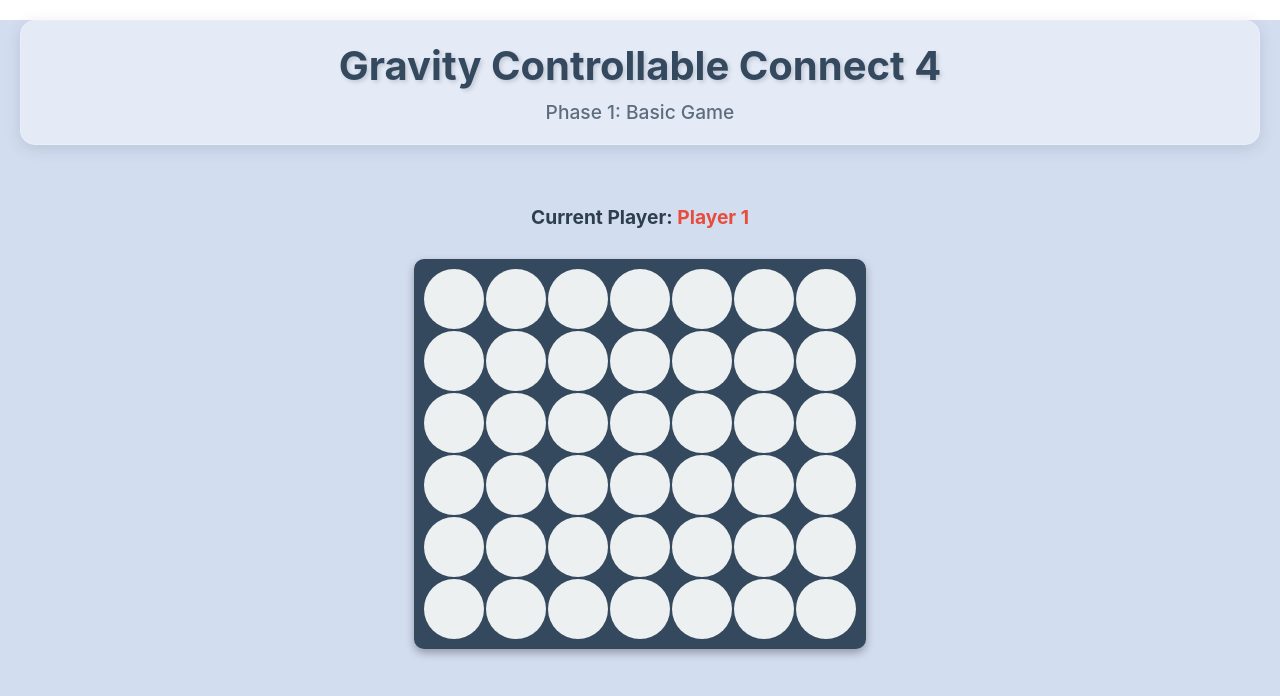
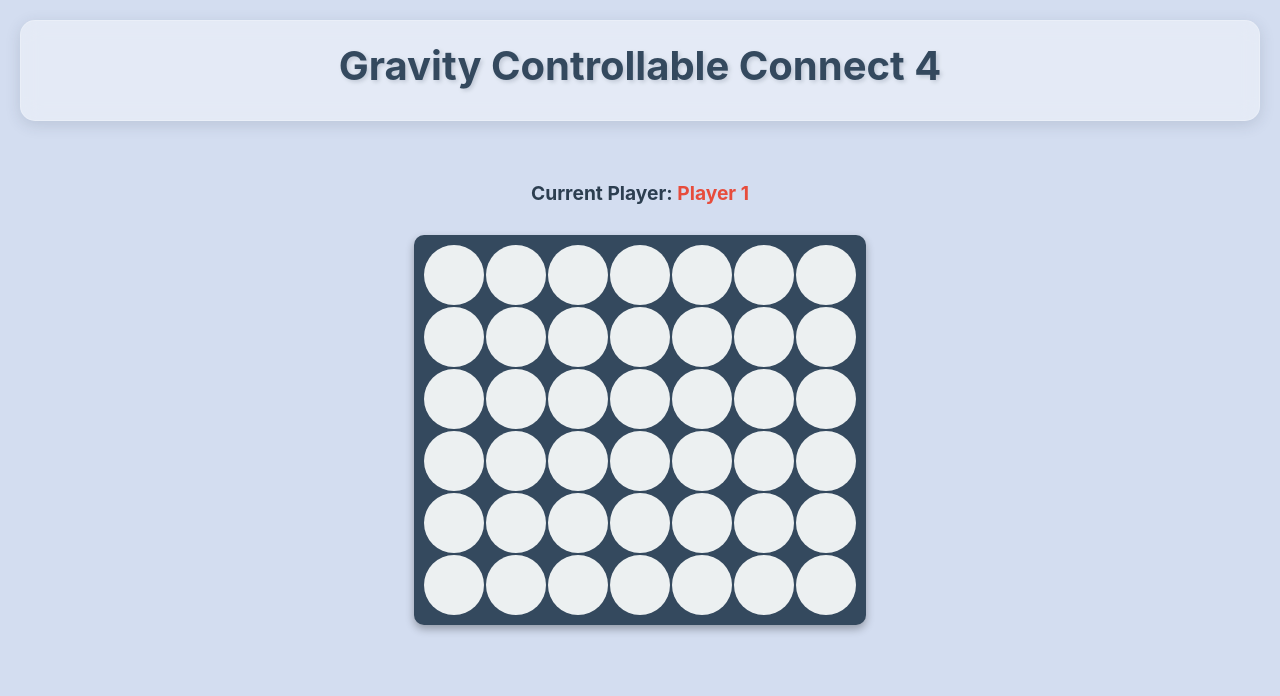
Before and after one commit to arad166/gravity-controllable-connect4, a React (Create React App) app: page / in a window 1280 px wide. Shown: the top 696 px of the page. Built offline with nearby package versions, Linux system fonts and the light colour scheme.

Commit message:
minor fix

```diff
--- a/src/App.css
+++ b/src/App.css
@@ -10,7 +10,7 @@
   background-color: rgba(255, 255, 255, 0.4);
   backdrop-filter: blur(10px);
   border-radius: 15px;
-  margin: 20px;
+  margin: 20px 20px 20px 20px;
   box-shadow: 0 4px 15px rgba(44, 62, 80, 0.15);
   border: 1px solid rgba(255, 255, 255, 0.2);
 }
--- a/src/App.tsx
+++ b/src/App.tsx
@@ -11,7 +11,6 @@ function App() {
     <div className="App">
       <header className="App-header">
         <h1>Gravity Controllable Connect 4</h1>
-        <p>Phase 1: Basic Game</p>
       </header>
 
       <main className="App-main">
--- a/src/index.css
+++ b/src/index.css
@@ -1,5 +1,7 @@
-body {
+html, body {
   margin: 0;
+  padding: 0;
+  background: #d3ddf0;
   font-family: -apple-system, BlinkMacSystemFont, 'Segoe UI', 'Roboto', 'Oxygen',
     'Ubuntu', 'Cantarell', 'Fira Sans', 'Droid Sans', 'Helvetica Neue',
     sans-serif;
@@ -7,6 +9,10 @@ body {
   -moz-osx-font-smoothing: grayscale;
 }
 
+* {
+  box-sizing: border-box;
+}
+
 code {
   font-family: source-code-pro, Menlo, Monaco, Consolas, 'Courier New',
     monospace;
```
